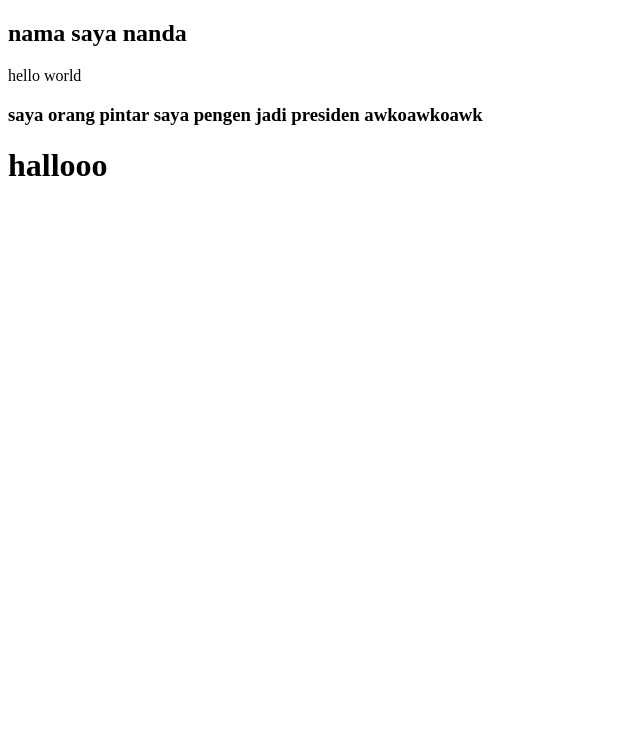
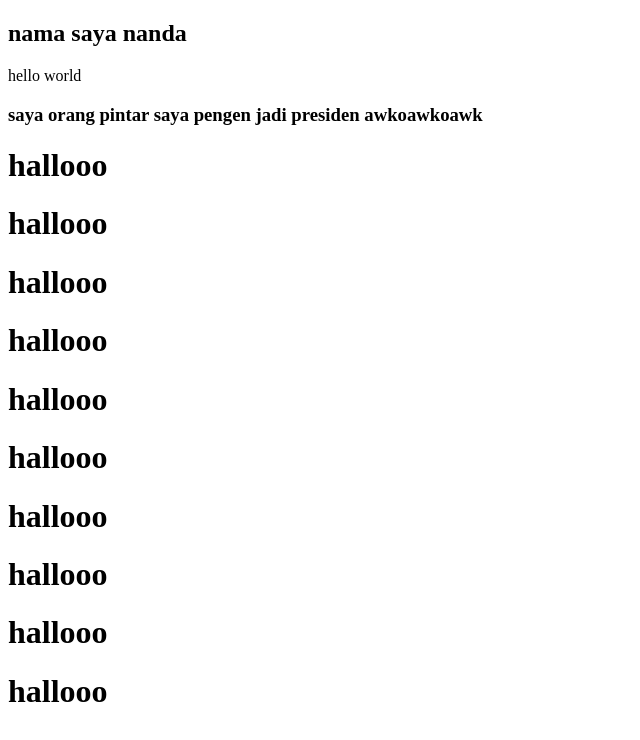
Before and after one commit to Naryou99/testgitinfinite, a plain HTML site: page index.html in a window 1280 px wide. Shown: the whole page, without its empty margins (0-640 px from the left). Drawn offline with Linux system fonts and the light colour scheme.

Commit message:
menambahkan banyak hallo

```diff
--- a/index.html
+++ b/index.html
@@ -10,5 +10,15 @@
     <p>hello world</p>
     <h3>saya orang pintar saya pengen jadi presiden awkoawkoawk</h3>
     <h1>hallooo</h1>
+    <h1>hallooo</h1>
+    <h1>hallooo</h1>
+    <h1>hallooo</h1>
+    <h1>hallooo</h1>
+    <h1>hallooo</h1>
+    <h1>hallooo</h1>
+    <h1>hallooo</h1>
+    <h1>hallooo</h1>
+    <h1>hallooo</h1>
+
 </body>
 </html>
```
